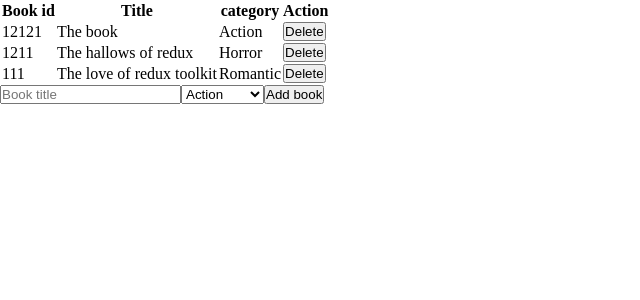
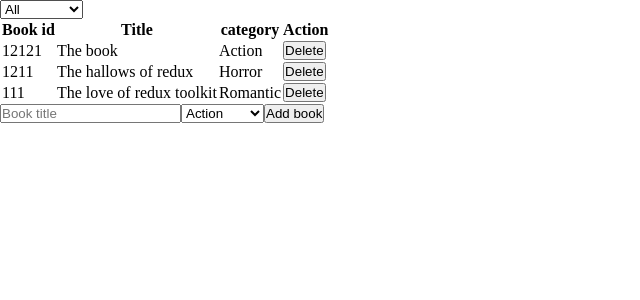
Before and after one commit to iam-Akshat/bookstore-CMS, a React (Create React App) app: page / in a window 1280 px wide. Shown: the top 300 px of the page, without its empty margins (0-640 px from the left). Built offline with nearby package versions, Linux system fonts and the light colour scheme.

Commit message:
add CategoryFilter

```diff
--- /dev/null
+++ b/src/components/CategoryFilter.jsx
@@ -0,0 +1,16 @@
+import PropTypes from 'prop-types';
+
+const categories = ['All', 'Action', 'Biography', 'History', 'Horror', 'Kids', 'Learning', 'Sci-Fi'];
+
+const CategoryFilter = ({ handleFilterChange, currentFilter }) => (
+  <select onChange={handleFilterChange} value={currentFilter}>
+    {categories.map((cat) => <option key={Math.floor(Math.random() * 10000)}>{cat}</option>)}
+  </select>
+);
+
+CategoryFilter.propTypes = {
+  handleFilterChange: PropTypes.func.isRequired,
+  currentFilter: PropTypes.string.isRequired,
+};
+
+export default CategoryFilter;
--- a/src/containers/BookList.jsx
+++ b/src/containers/BookList.jsx
@@ -1,18 +1,27 @@
 import { useDispatch, useSelector } from 'react-redux';
-import { REMOVE_BOOK } from '../actions';
+import { REMOVE_BOOK, CHANGE_FILTER } from '../actions';
 import Book from '../components/Book';
+import CategoryFilter from '../components/CategoryFilter';
 
 const BookList = () => {
   const books = useSelector((state) => state.books.books);
+  const filter = useSelector((state) => state.filter.filter);
   const dispatch = useDispatch();
 
   const handleRemoveBook = (book) => {
     dispatch(REMOVE_BOOK(book));
   };
+
+  const handleFilterChange = (e) => {
+    const newFilter = e.target.value;
+    dispatch(CHANGE_FILTER(newFilter));
+  };
   // necessary
   // eslint-disable-next-line arrow-body-style
-  const booksComponents = books.map((book) => {
-    return (
+  const booksComponents = books.filter((book) => {
+    if (book.category === filter || filter === 'All') return true;
+    return false;
+  }).map((book) => (
     <Book
       key={book.id}
       id={book.id}
@@ -20,10 +29,10 @@ const BookList = () => {
       category={book.category}
       handleRemoveBook={handleRemoveBook}
     />
-    );
-  });
+  ));
   return (
     <div className="book_list">
+      <CategoryFilter currentFilter={filter} handleFilterChange={handleFilterChange} />
       <table>
         <thead>
           <tr>
```
Lines whose indentation alone changed are shown as unchanged.
